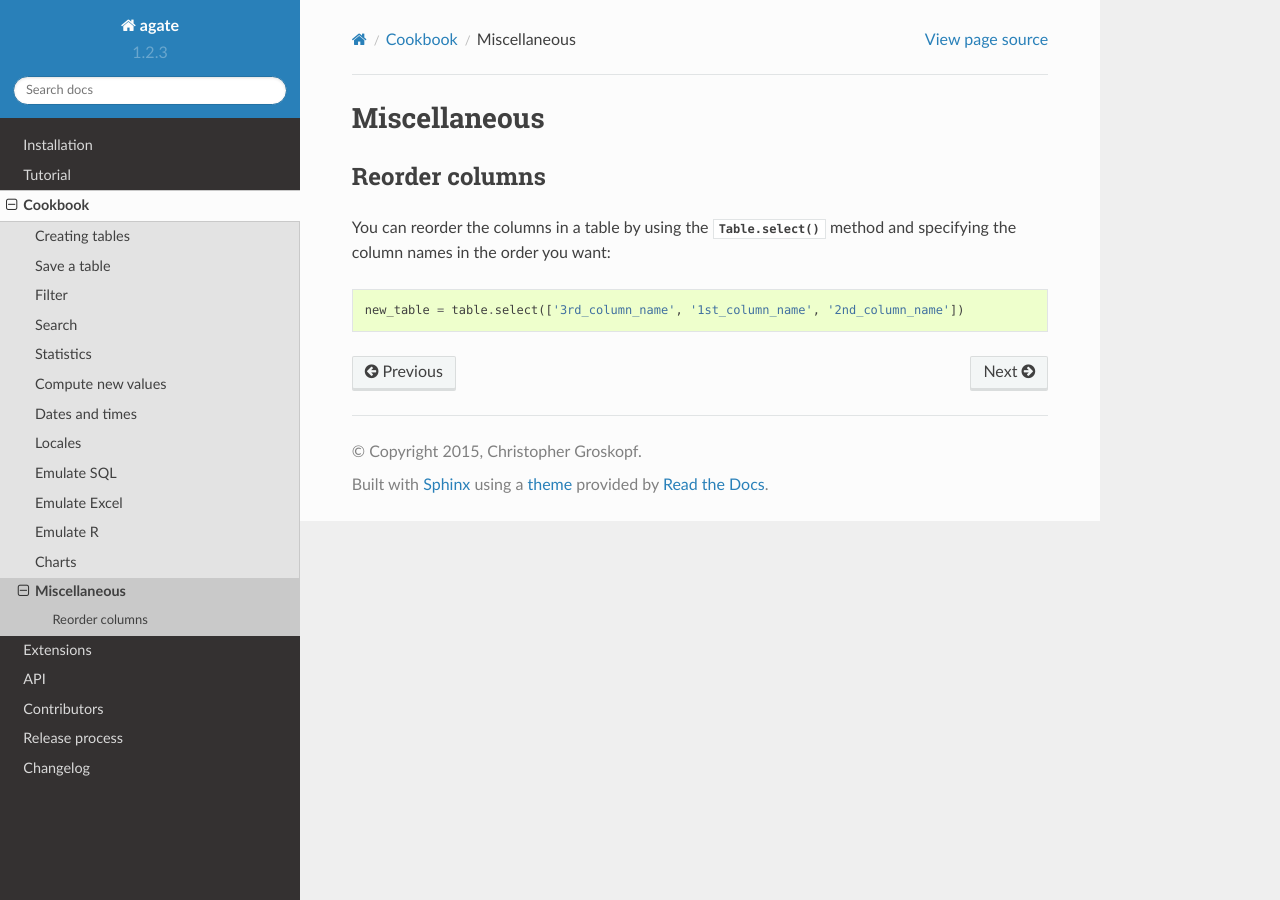
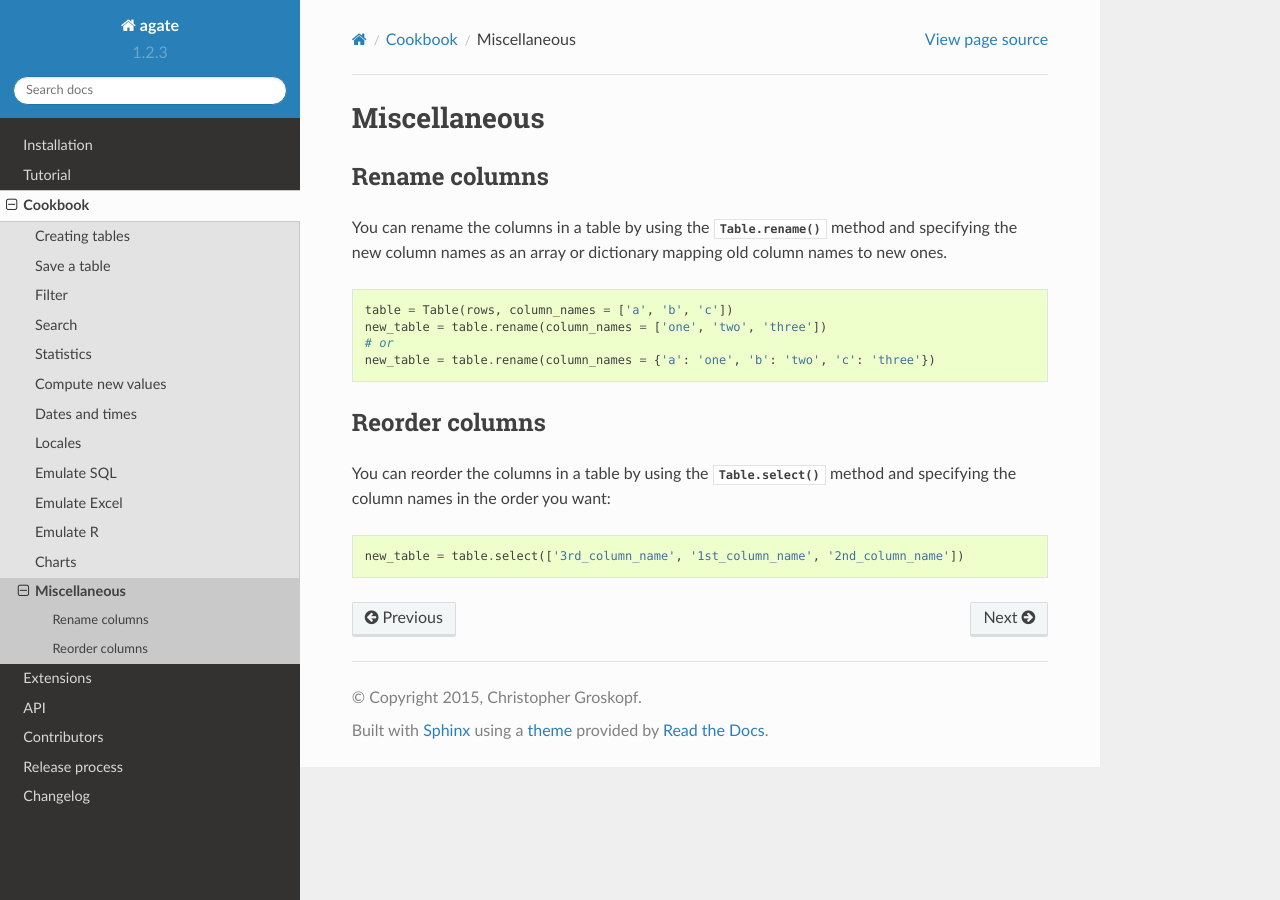
Before and after one commit to wireservice/agate, a Sphinx documentation site: the page built from docs/cookbook/misc.rst, in a window 1280 px wide. Built offline with Sphinx 7.4.7 and the Read the Docs theme 2.0.0, drawn with Linux system fonts in a browser that asks for light colours; pages that are not in the unit, such as notebooks, are missing from menus.

Commit message:
Add cookbook for renaming columns. Closes #469.

```diff
--- a/CHANGELOG.rst
+++ b/CHANGELOG.rst
@@ -1,6 +1,7 @@
 1.2.3
 -----
 
+* Cookbook: Rename columns in a table. (#469)
 * :meth:`.Table.normalize` implemented. (#487)
 * Added :class:`.Percent` computation with example in Cookbook. (#490)
 * Added Ben Welsh to AUTHORS.
--- a/docs/cookbook/misc.rst
+++ b/docs/cookbook/misc.rst
@@ -1,6 +1,18 @@
 =============
 Miscellaneous
 =============
+
+Rename columns
+===============
+
+You can rename the columns in a table by using the :meth:`.Table.rename` method and specifying the new column names as an array or dictionary mapping old column names to new ones.
+
+.. code-block:: python
+
+    table = Table(rows, column_names = ['a', 'b', 'c'])
+    new_table = table.rename(column_names = ['one', 'two', 'three'])
+    # or
+    new_table = table.rename(column_names = {'a': 'one', 'b': 'two', 'c': 'three'})
 
 Reorder columns
 ===============
```
